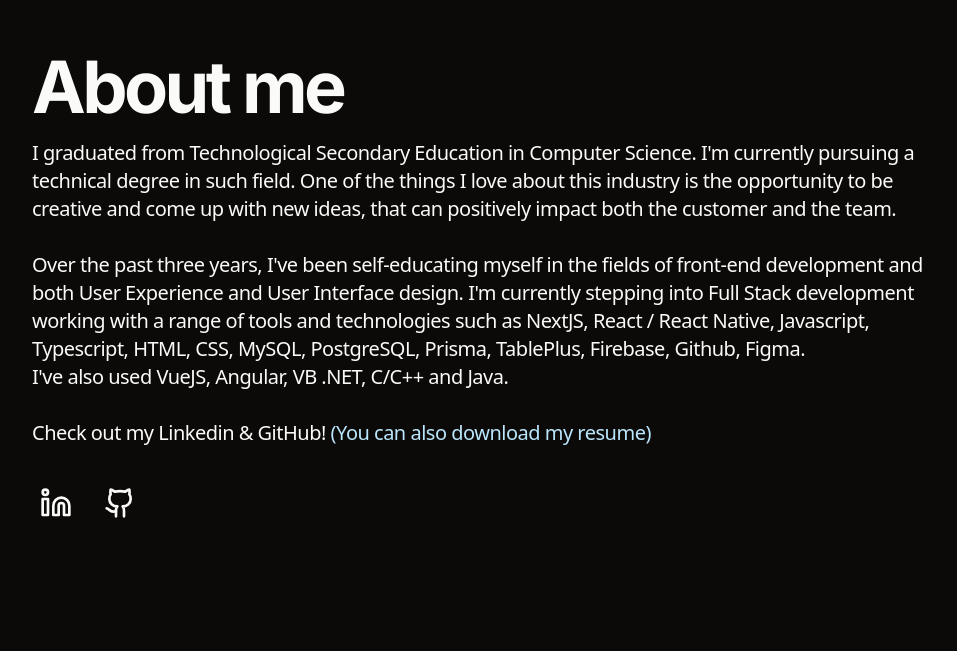
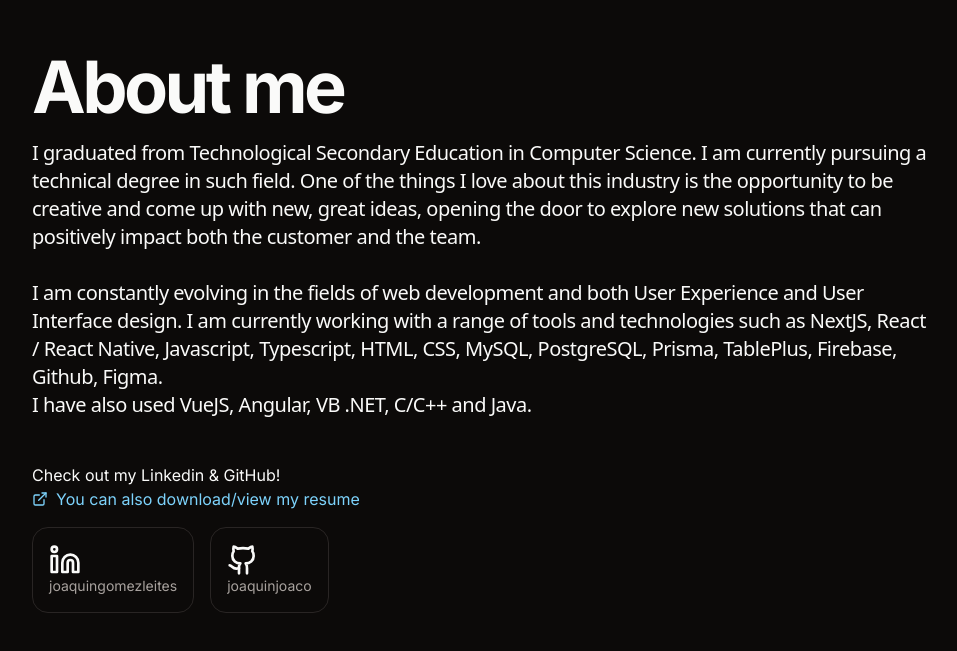
Before and after one commit to joaquinjoaco/portfolio2024, a Next.js app: page / in a window 1280 px wide. Shown: the part 2349-3000 px from the top of the page, without its empty margins (160-1117 px from the left). Built offline with nearby package versions, Linux system fonts and the light colour scheme.

Commit message:
Better styles for linkedin & github links
And a small redaction tweak for the about me section

```diff
--- a/components/about-me.tsx
+++ b/components/about-me.tsx
@@ -1,5 +1,5 @@
 import { cn } from "@/lib/utils";
-import { Github, Linkedin } from "lucide-react";
+import { Download, ExternalLink, Github, Linkedin } from "lucide-react";
 import Link from "next/link";
 
 const About = ({
@@ -17,45 +17,67 @@ const About = ({
             </h1>
             <p
                 className="font-sans text-base md:text-xl tracking-tight text-pretty">
-                I graduated from Technological Secondary Education in Computer Science. I&apos;m currently pursuing a technical degree in such field.
+                I graduated from Technological Secondary Education in Computer Science. I am currently pursuing a technical degree in such field.
 
-                One of the things I love about this industry is the opportunity to be creative and come up with new ideas, that can positively impact both the customer and the team.
+                One of the things I love about this industry is the opportunity to be creative and come up with new, great ideas, opening the door to explore new solutions that can positively impact both the customer and the team.
                 <br />
                 <br />
-                Over the past three years, I&apos;ve been self-educating myself in the fields of front-end development and both User Experience and User Interface design.
+                I am constantly evolving in the fields of web development and both User Experience and User Interface design.
 
-                I&apos;m currently stepping into Full Stack development working with a range of tools and technologies such as NextJS,
+                I am currently working with a range of tools and technologies such as NextJS,
                 React / React Native, Javascript, Typescript, HTML, CSS, MySQL, PostgreSQL, Prisma, TablePlus,
                 Firebase, Github, Figma.
                 <br />
-                I&apos;ve also used VueJS, Angular, VB .NET, C/C++ and Java.
+                I have also used VueJS, Angular, VB .NET, C/C++ and Java.
                 <br />
                 <br />
+                {/* Check out my Linkedin & GitHub!
+                <Link
+                    href={"https://drive.google.com/file/d/1z3wG_oBuzhRWHJNweGId3dgk9AtOx8xK/view"}
+                    target="_blank"
+                    className="text-sky-600 dark:text-sky-300 "
+                > (You can also download my resume)
+                </Link> */}
+            </p>
+            <div className="flex flex-col">
+                <div>
                     Check out my Linkedin & GitHub!
                     <Link
                         href={"https://drive.google.com/file/d/1z3wG_oBuzhRWHJNweGId3dgk9AtOx8xK/view"}
                         target="_blank"
-                    className=" text-sky-200"
-                > (You can also download my resume)
+                        className="flex items-center text-sky-600 dark:text-sky-300"
+                        title="Google Drive"
+                    ><ExternalLink className="h-4 w-4 mr-2" />You can also download/view my resume
                     </Link>
-            </p>
+                </div>
                 <div className="flex gap-x-4 pt-4">
                     <Link
                         href={"https://www.linkedin.com/in/joaquingomezleites/"}
                         target="_blank"
                         title="My LinkedIn"
-                    className="p-2 rounded-2xl hover:bg-foreground hover:text-background transition-colors"
+                        className="p-4 rounded-2xl border hover:bg-foreground hover:text-background transition-colors"
                     >
+                        <div>
                             <Linkedin className="h-8 w-8" />
+                            <p className="text-muted-foreground text-sm">
+                                joaquingomezleites
+                            </p>
+                        </div>
                     </Link>
                     <Link
                         href={"https://github.com/joaquinjoaco"}
                         target="_blank"
                         title="My GitHub"
-                    className="p-2 rounded-2xl hover:bg-foreground hover:text-background transition-colors"
+                        className="p-4 rounded-2xl border hover:bg-foreground hover:text-background transition-colors"
                     >
+                        <div>
                             <Github className="h-8 w-8" />
+                            <p className="text-muted-foreground text-sm">
+                                joaquinjoaco
+                            </p>
+                        </div>
                     </Link>
+                </div>
             </div>
         </div>
     );
```
Lines whose indentation alone changed are shown as unchanged.
